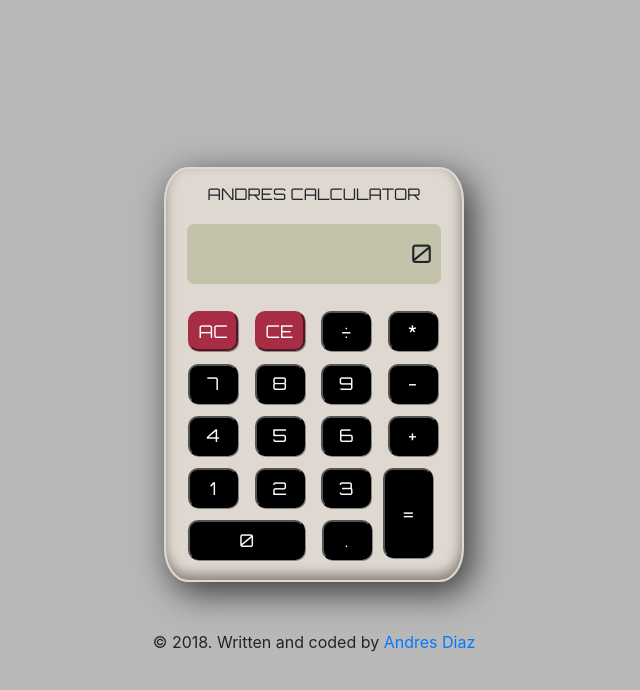
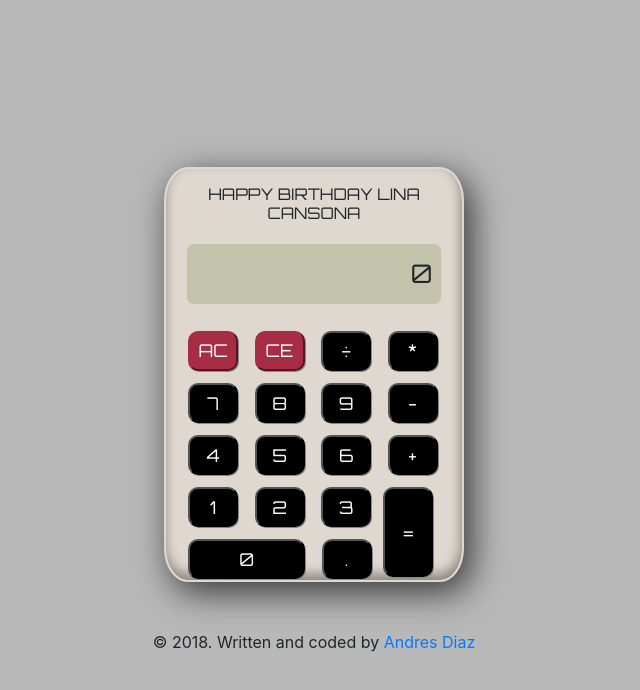
Before and after one commit to andres8/calculator, a plain HTML site: page index.html in a window 1280 px wide. Shown: the whole page, without its empty margins (326-966 px from the left). Drawn offline with nearby package versions, Linux system fonts and the light colour scheme.

Commit message:
change calculator name

```diff
--- a/index.html
+++ b/index.html
@@ -16,7 +16,7 @@
     <div class="container">
       <div class="calculatorBack">
         <div class="text-center mt-3">
-          <h6>ANDRES CALCULATOR</h6>
+          <h6>HAPPY BIRTHDAY LINA CANSONA</h6>
         </div>
         <div class="display">
           <p id="display" class='mt-2 output' align='right'>0</p>
```
